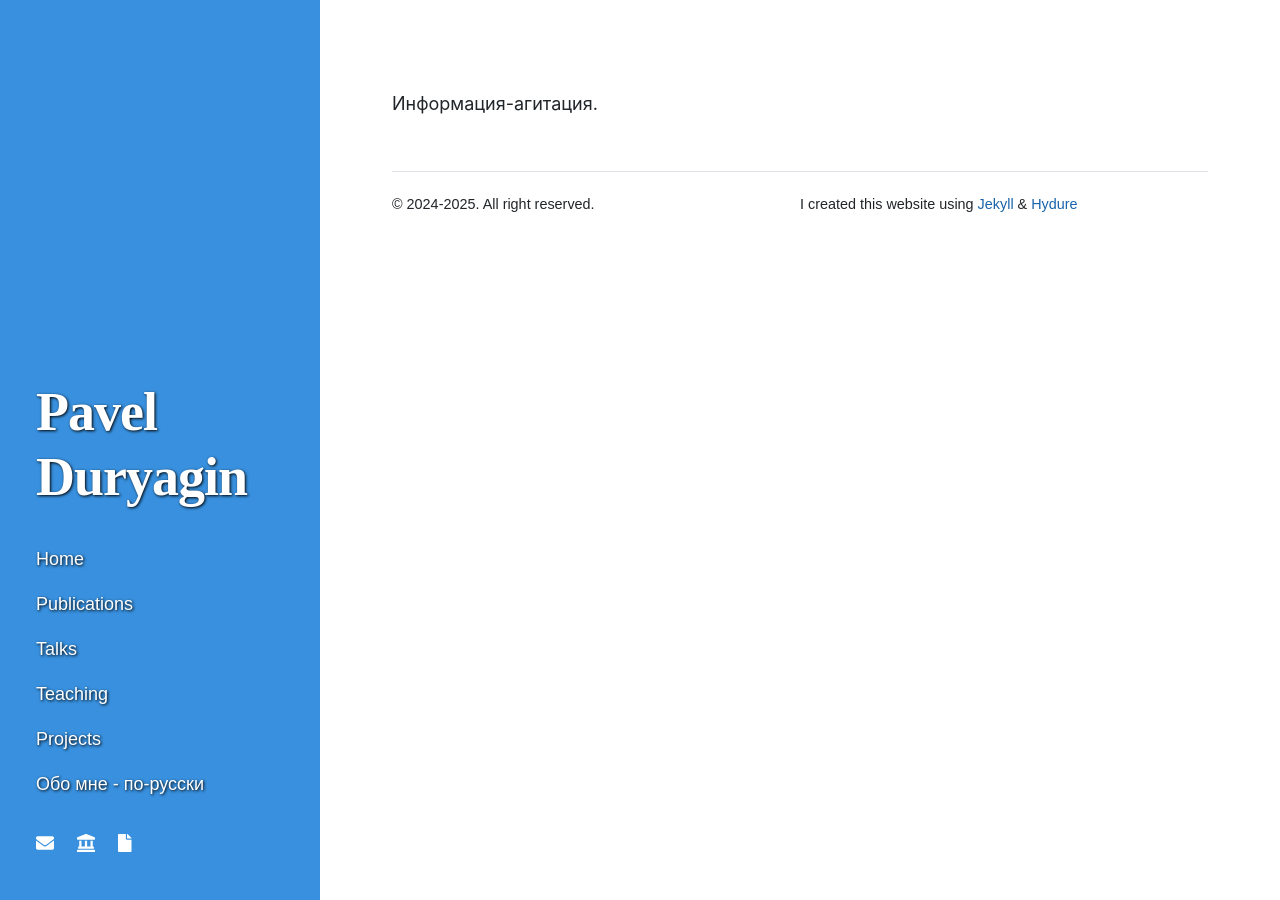
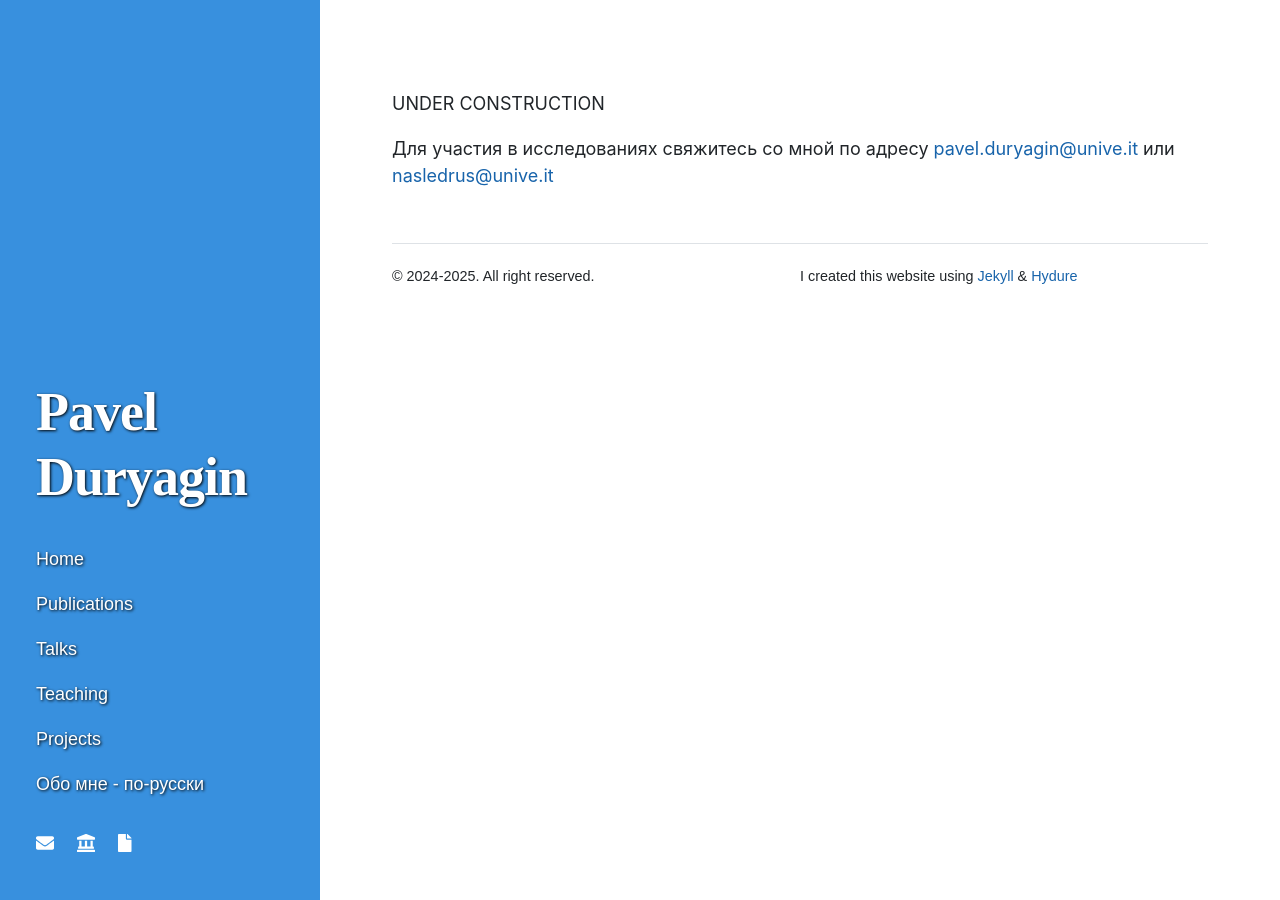
Before and after one commit to pavelduryagin/pavelduryagin.github.io, a Jekyll site: the page built from heritage_rus.html, in a window 1280 px wide. Built offline with Jekyll 4.4.1, drawn with Linux system fonts in a browser that asks for light colours; nearby versions of some CDN libraries.

Commit message:
Update heritage_rus.html

```diff
--- a/heritage_rus.html
+++ b/heritage_rus.html
@@ -6,8 +6,13 @@ permalink: /heritage_rus/
 <!DOCTYPE html>
 <html>
 <body>
+<p>UNDER CONSTRUCTION
+</p>
 
-<p>Информация-агитация.</p>
+
+<p>Для участия в исследованиях свяжитесь со мной по адресу <a href= "mailto:pavel.duryagin@unive.it">pavel.duryagin@unive.it</a>
+  или <a href= "mailto:nasledrus@unive.it">nasledrus@unive.it</a>
+</p>
 
 
 </body>
```
